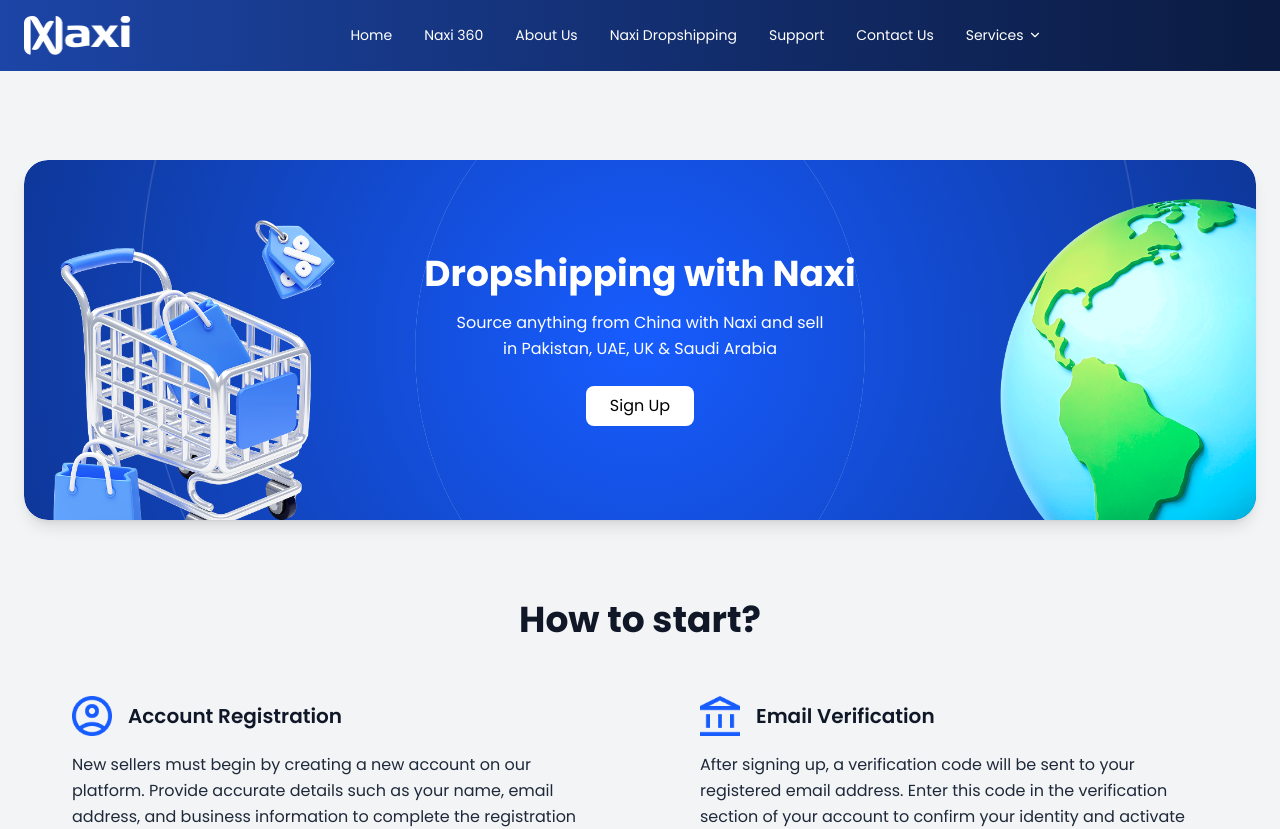
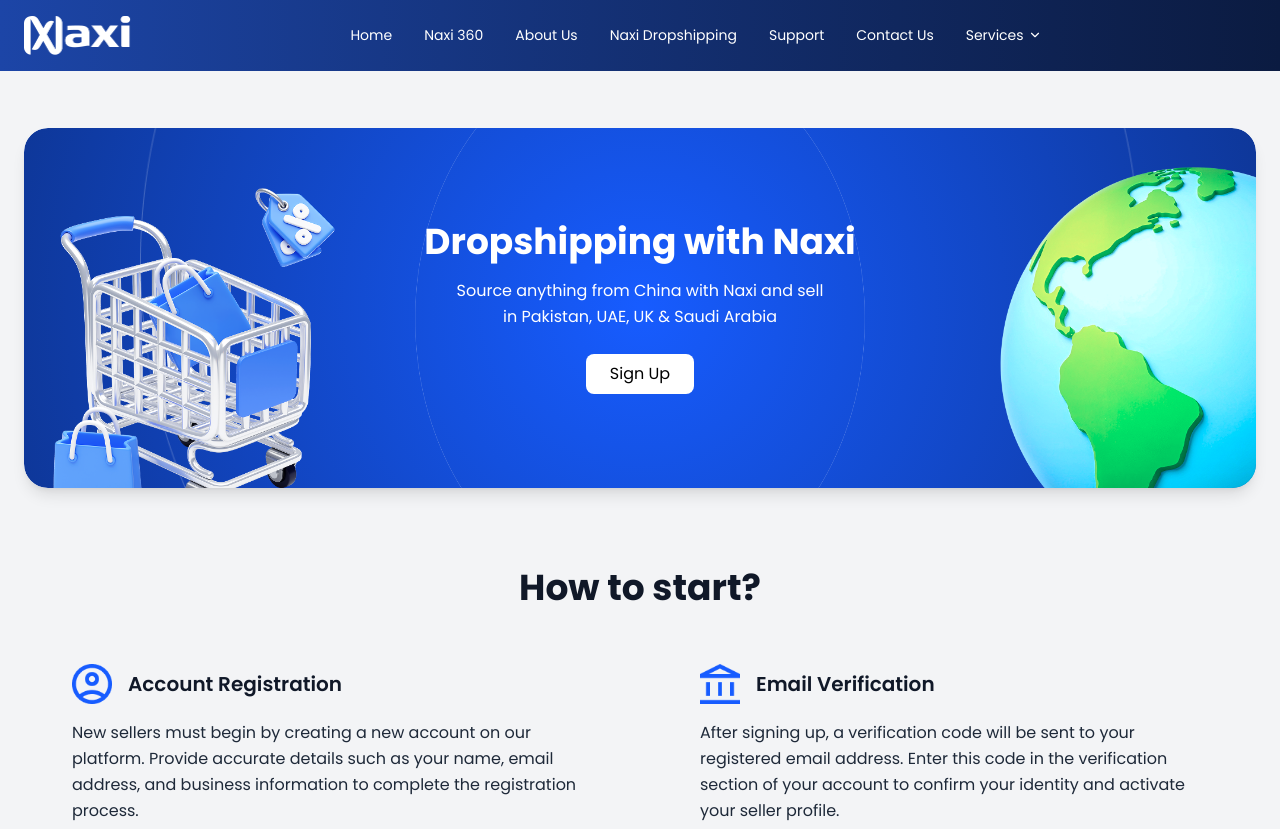
Before and after one commit to Huzaifa1111/uk-variation, a Next.js app: page /naxi-dropshipping in a window 1280 px wide. Shown: the top 829 px of the page. Built offline with nearby package versions, Linux system fonts and the light colour scheme.

Commit message:
fixed spacing

```diff
--- a/components/about/HeroSection.jsx
+++ b/components/about/HeroSection.jsx
@@ -66,7 +66,7 @@
       </div>
 
       {/* Desktop Layout */}
-      <div className="hidden md:block pt-40 pb-12 px-6">
+      <div className="hidden md:block pt-32 pb-12 px-6">
         <div className="max-w-7xl mx-auto">
           <div className="bg-gradient-to-r from-[#175CFF] to-[#0E3799] text-white p-12 rounded-3xl overflow-hidden flex flex-row items-center gap-28">
             <div className="w-1/2">
--- a/components/contact/ContactHero.jsx
+++ b/components/contact/ContactHero.jsx
@@ -4,7 +4,7 @@
 
 export default function ContactHero() {
   return (
-    <section className="bg-gray-50 md:mt-18 mt-15">
+    <section className="bg-gray-50 md:mt-16 mt-15">
       {/* Hero Text Section with Background */}
       <div className="bg-[radial-gradient(circle_at_center,#175CFF_0%,#0E3799_100%)] text-white py-16 md:py-30">
         <div className="container mx-auto px-6">
--- a/components/pricing/MainSection.jsx
+++ b/components/pricing/MainSection.jsx
@@ -4,7 +4,7 @@
   return (
     <>
       {/* Desktop Layout */}
-      <section className="hidden md:block pt-40 pb-8 px-6 bg-gray-100">
+      <section className="hidden md:block pt-32 pb-8 px-6 bg-gray-100">
         <div className="max-w-7xl mx-auto relative">
           <div className="relative rounded-3xl overflow-hidden shadow-lg">
             <div className="absolute inset-0 pointer-events-none">
--- a/components/products/ProductsHero.jsx
+++ b/components/products/ProductsHero.jsx
@@ -2,17 +2,13 @@
 
 export default function ProductsHero() {
   return (
-    <section className="bg-gray-100 relative overflow-hidden text-white  md:pt-40 md:px-32">
+    <section className="bg-gray-100 relative overflow-hidden text-white  md:pt-32 md:px-32">
       {/* Mobile Logo */}
-
-      {/* Logo on top left */}
       <img
         src="/Group (3).png"
         alt="Naxi Logo"
         className="z-20 absolute left-4 top-4 w-20 h-auto object-contain"
       />
-
-
       <div className="max-w-7xl mx-auto relative">
         {/* Main Card Container */}
         <div className="relative overflow-hidden shadow-lg rounded-none md:rounded-3xl">
```
